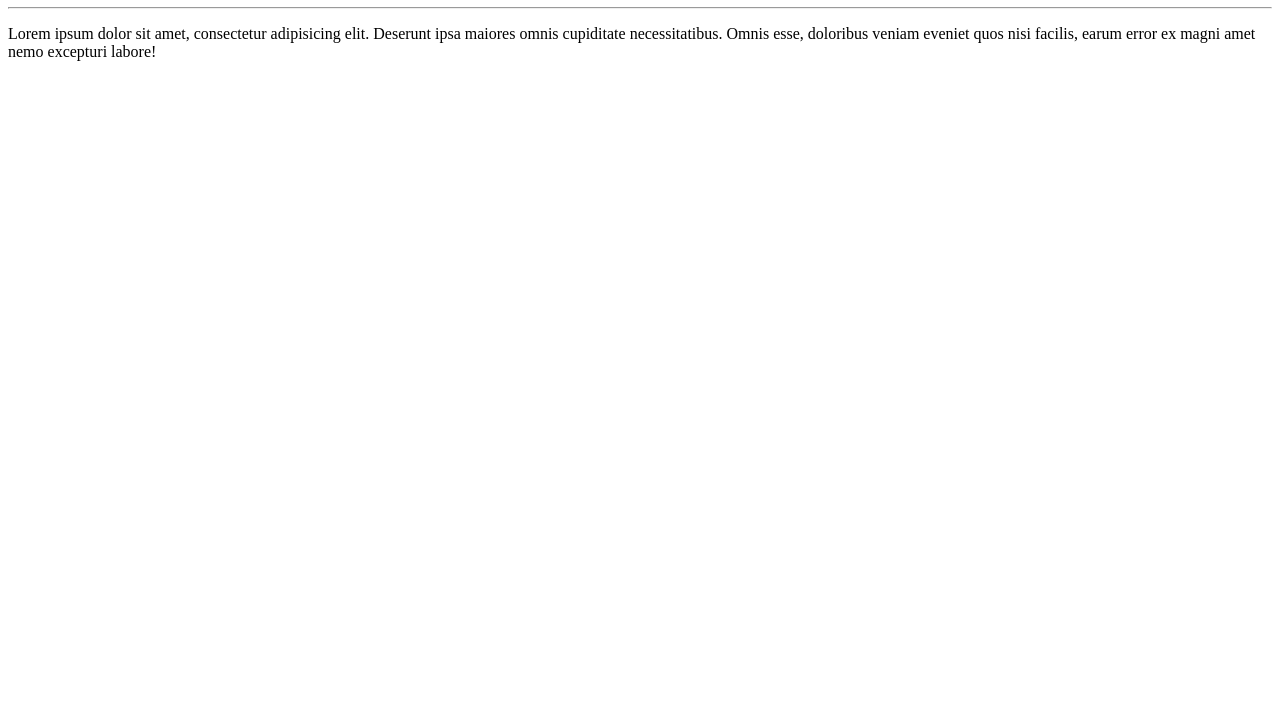
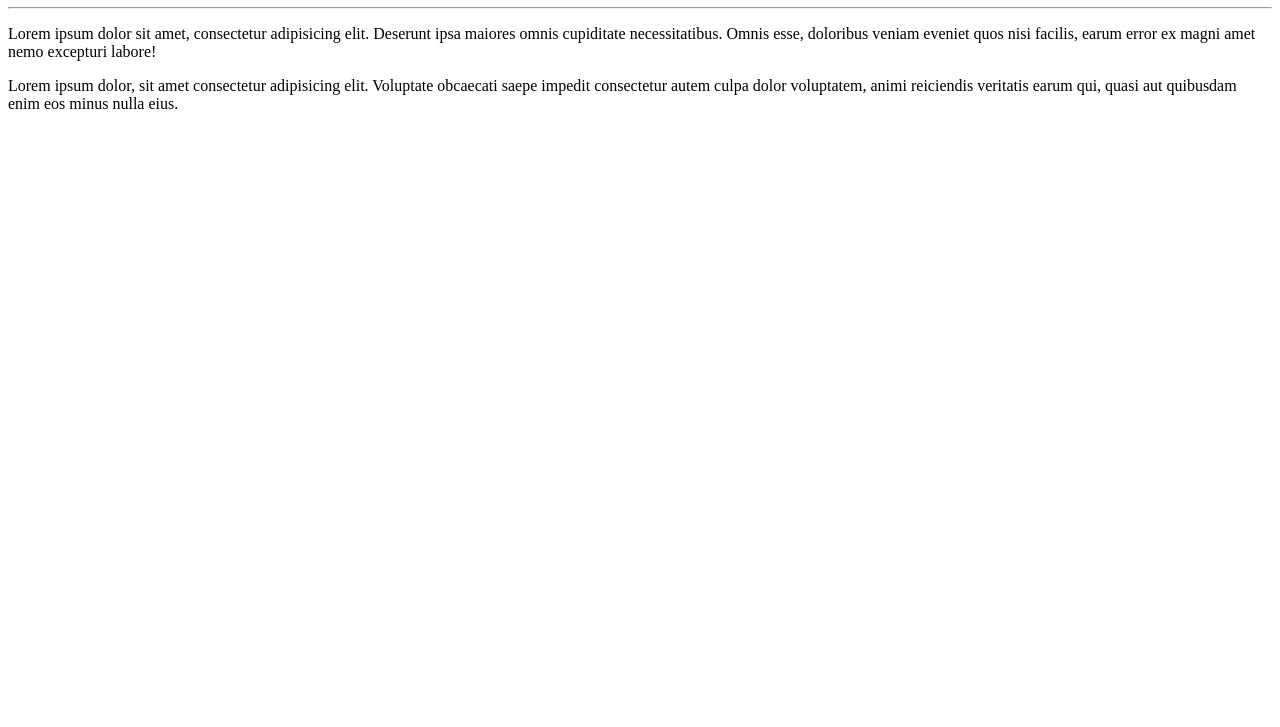
Before and after one commit to ViniciusQueiros16/Ola-Mundo, a plain HTML site: page site-exemplo/index.html in a window 1280 px wide. Shown: the part 73-800 px from the top of the page. Drawn offline with Linux system fonts and the light colour scheme.

Commit message:
Adicionei um parágrafo

```diff
--- a/site-exemplo/index.html
+++ b/site-exemplo/index.html
@@ -9,5 +9,6 @@
     <h1>Olá, Mundo!</h1>
     <hr>
     <p>Lorem ipsum dolor sit amet, consectetur adipisicing elit. Deserunt ipsa maiores omnis cupiditate necessitatibus. Omnis esse, doloribus veniam eveniet quos nisi facilis, earum error ex magni amet nemo excepturi labore!</p>
+    <p>Lorem ipsum dolor, sit amet consectetur adipisicing elit. Voluptate obcaecati saepe impedit consectetur autem culpa dolor voluptatem, animi reiciendis veritatis earum qui, quasi aut quibusdam enim eos minus nulla eius.</p>
 </body>
 </html>
```
